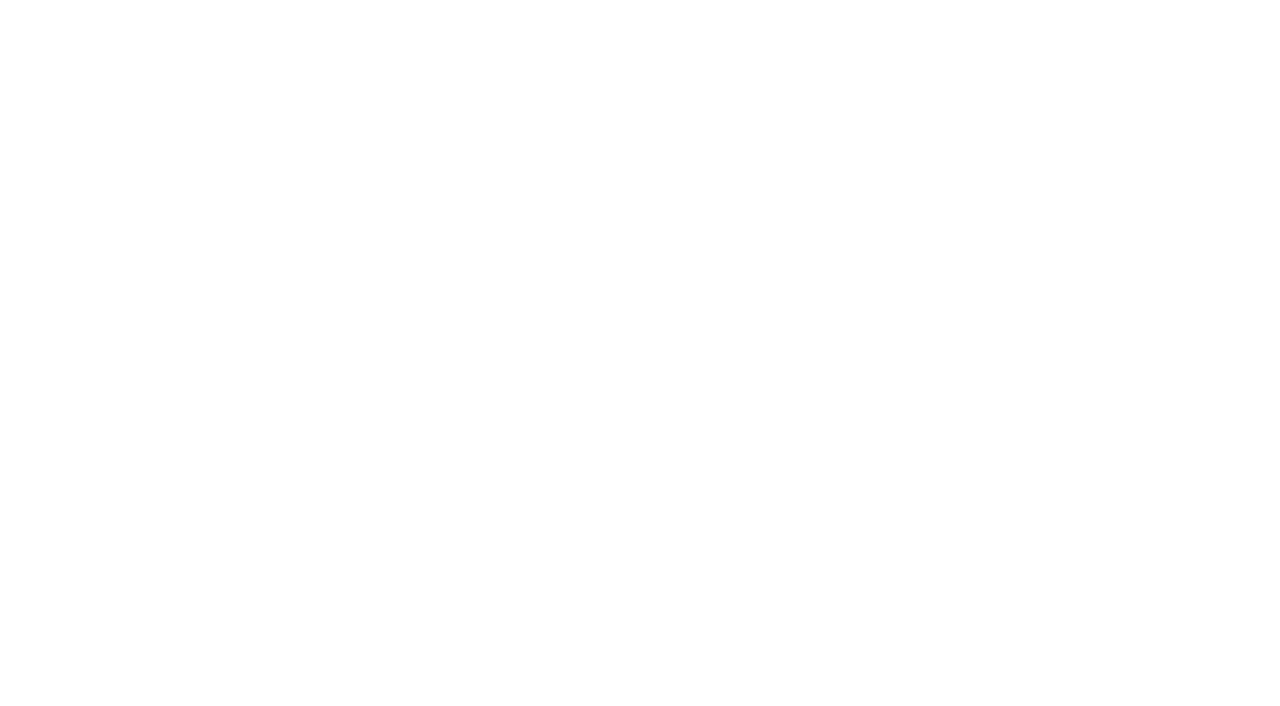
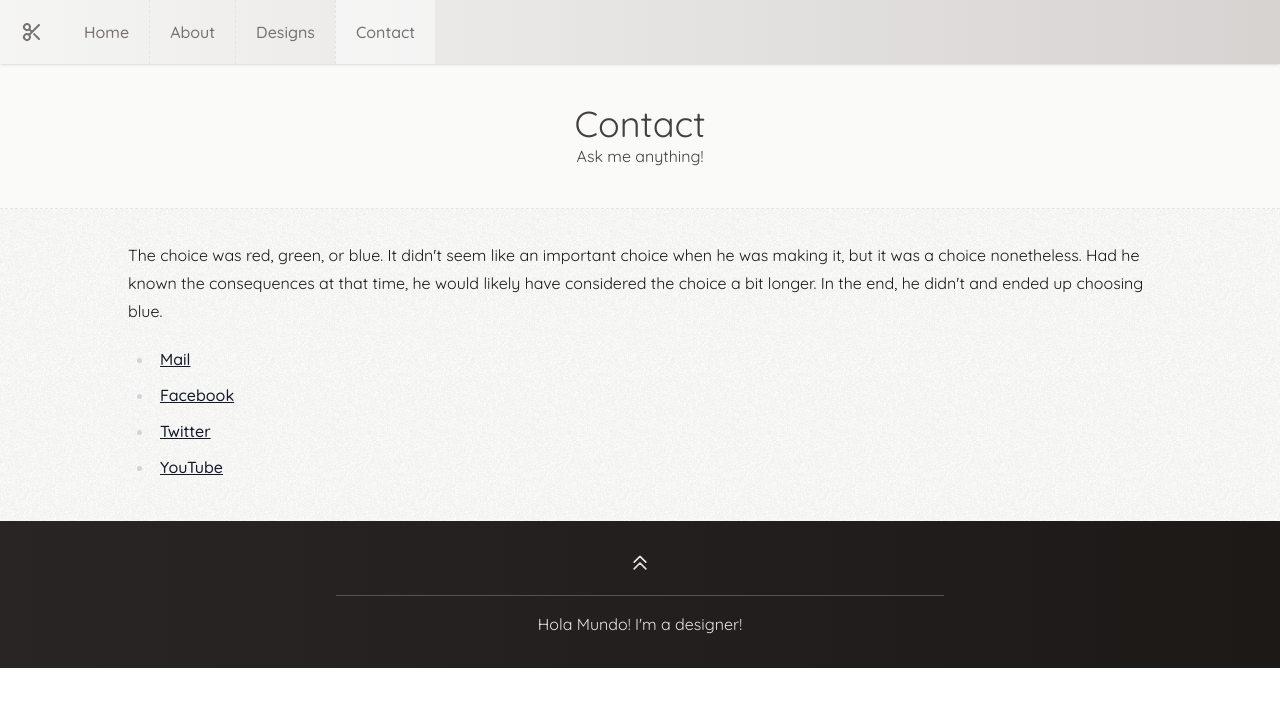
Before and after one commit to xkema/blog-demo-going-local-and-free-with-gatsby-and-netlify-cms, a Gatsby site: page /contact in a window 1280 px wide. Before the commit this address had no page. Built offline with nearby package versions, Linux system fonts and the light colour scheme; Gatsby itself is replaced by a stand-in of ours.

Commit message:
[part-16] Added contact page and a custom template for the page
- Updated "Navigation" with contact page link

```diff
--- a/src/components/Navigation.js
+++ b/src/components/Navigation.js
@@ -75,6 +75,16 @@ const Navigation = (props) => {
         '>
           Designs
         </Link>
+        <Link to='/contact' activeClassName='bg-white/50' className='
+          block
+          px-5 py-3
+          md:py-5
+          transition-colors
+          hover:bg-white/50
+          md:inline-block
+        '>
+          Contact
+        </Link>
       </div>
       <div className='py-5 px-5 absolute top-0 right-0 md:hidden'>
         <button className='w-6 h-6 block' onClick={handleNavbarClick}>
--- /dev/null
+++ b/src/pages/contact.md
@@ -0,0 +1,6 @@
+---
+contentKey: page
+title: Contact
+description: Ask me anything!
+---
+The choice was red, green, or blue. It didn't seem like an important choice when he was making it, but it was a choice nonetheless. Had he known the consequences at that time, he would likely have considered the choice a bit longer. In the end, he didn't and ended up choosing blue.
--- /dev/null
+++ b/src/templates/contact-template.js
@@ -0,0 +1,83 @@
+import { graphql } from 'gatsby';
+import React from 'react'
+import Layout from '../components/Layout.js';
+import PageHeader from '../components/PageHeader.js';
+
+const ContactTemplate = (props) => {
+
+  console.log(props);
+
+  return (
+    <Layout>
+      <PageHeader frontmatter={props.data.markdownRemark.frontmatter} />
+      <div
+        dangerouslySetInnerHTML={{
+          __html: `
+            ${props.data.markdownRemark.html}
+            <ul>
+              <li>
+                <a href="mailto:${props.data.settings.frontmatter.settings.email}" rel="noreferrer nofollow">
+                  Mail
+                </a>
+              </li>
+              <li>
+                <a href="${props.data.settings.frontmatter.settings.facebook}" rel="noreferrer nofollow">
+                  Facebook
+                </a>
+              </li>
+              <li>
+                <a href="${props.data.settings.frontmatter.settings.twitter}" rel="noreferrer nofollow">
+                  Twitter
+                </a>
+              </li>
+              <li>
+                <a href="${props.data.settings.frontmatter.settings.youtube}" rel="noreferrer nofollow">
+                  YouTube
+                </a>
+              </li>
+            </ul>
+          `
+        }}
+        className='
+          container
+          py-8 px-4
+          md:px-0
+          prose
+          prose-p:text-stone-900
+          prose-img:rounded-lg
+      '>
+      </div>
+    </Layout>
+  )
+}
+
+export const query = graphql`
+  query($pageId: String = "") {
+    markdownRemark(id: { eq: $pageId }) {
+      id
+      fields {
+        slug
+      }
+      frontmatter {
+        title
+        description
+      }
+      html
+    }
+    settings: markdownRemark(frontmatter: {contentKey: {eq: "setting"}}) {
+      frontmatter {
+        title
+        description
+        settings {
+          siteTitle
+          email
+          facebook
+          twitter
+          youtube
+        }
+      }
+    }
+  }
+`
+
+export default ContactTemplate
```
